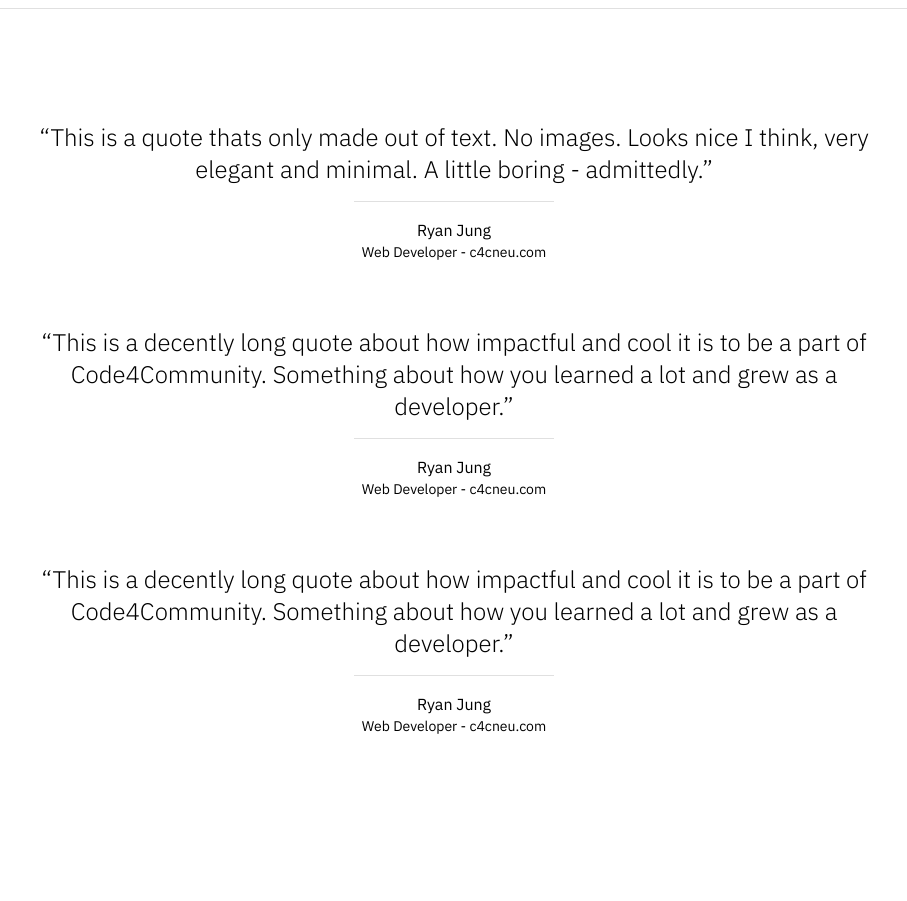
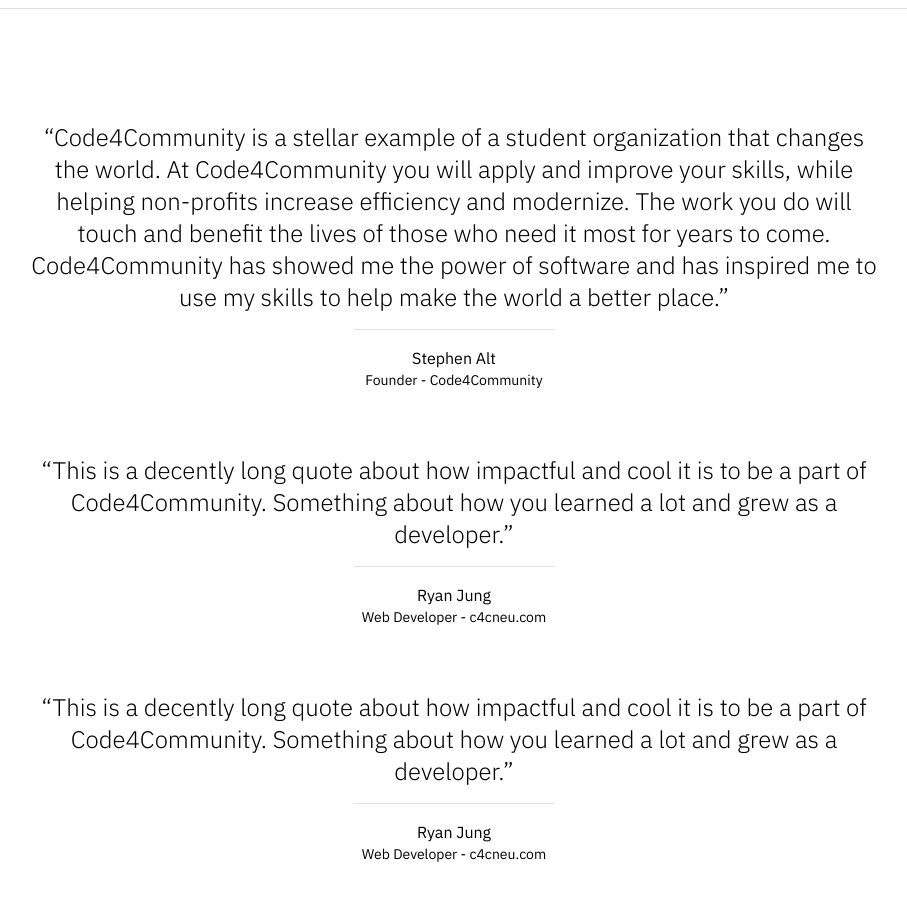
Before and after one commit to Code-4-Community/c4cneu.com, a React (Create React App) app: page / in a window 1280 px wide. Shown: the part 2380-3281 px from the top of the page, without its empty margins (186-1093 px from the left). Built offline with nearby package versions, Linux system fonts and the light colour scheme.

Commit message:
typo + quote

```diff
--- a/src/components/ApplyDeveloper.tsx
+++ b/src/components/ApplyDeveloper.tsx
@@ -87,7 +87,7 @@
             </Typography>
             <Typography variant="body1" gutterBottom className={classes.text}>
               Software Developers at C4C are responsible for creating and
-              maintaing software products for our partner organizations.
+              maintaining software products for our partner organizations.
               Developers work in AGILE, collaborative teams and are exposed to
               every aspect of the product development cycle. Developers can
               expect to spend roughly 5 hours a week working on tickets, and
--- a/src/components/Home.tsx
+++ b/src/components/Home.tsx
@@ -259,9 +259,9 @@
       <Grid container className={classes.section}>
         <Fade>
           <TextQuoteBlock
-            quote="This is a quote thats only made out of text. No images. Looks nice I think, very elegant and minimal. A little boring - admittedly."
-            name="Ryan Jung"
-            title="Web Developer - c4cneu.com"
+            quote="Code4Community is a stellar example of a student organization that changes the world. At Code4Community you will apply and improve your skills, while helping non-profits increase efficiency and modernize. The work you do will touch and benefit the lives of those who need it most for years to come. Code4Community has showed me the power of software and has inspired me to use my skills to help make the world a better place."
+            name="Stephen Alt"
+            title="Founder - Code4Community"
           />
         </Fade>
         <Fade>
```
